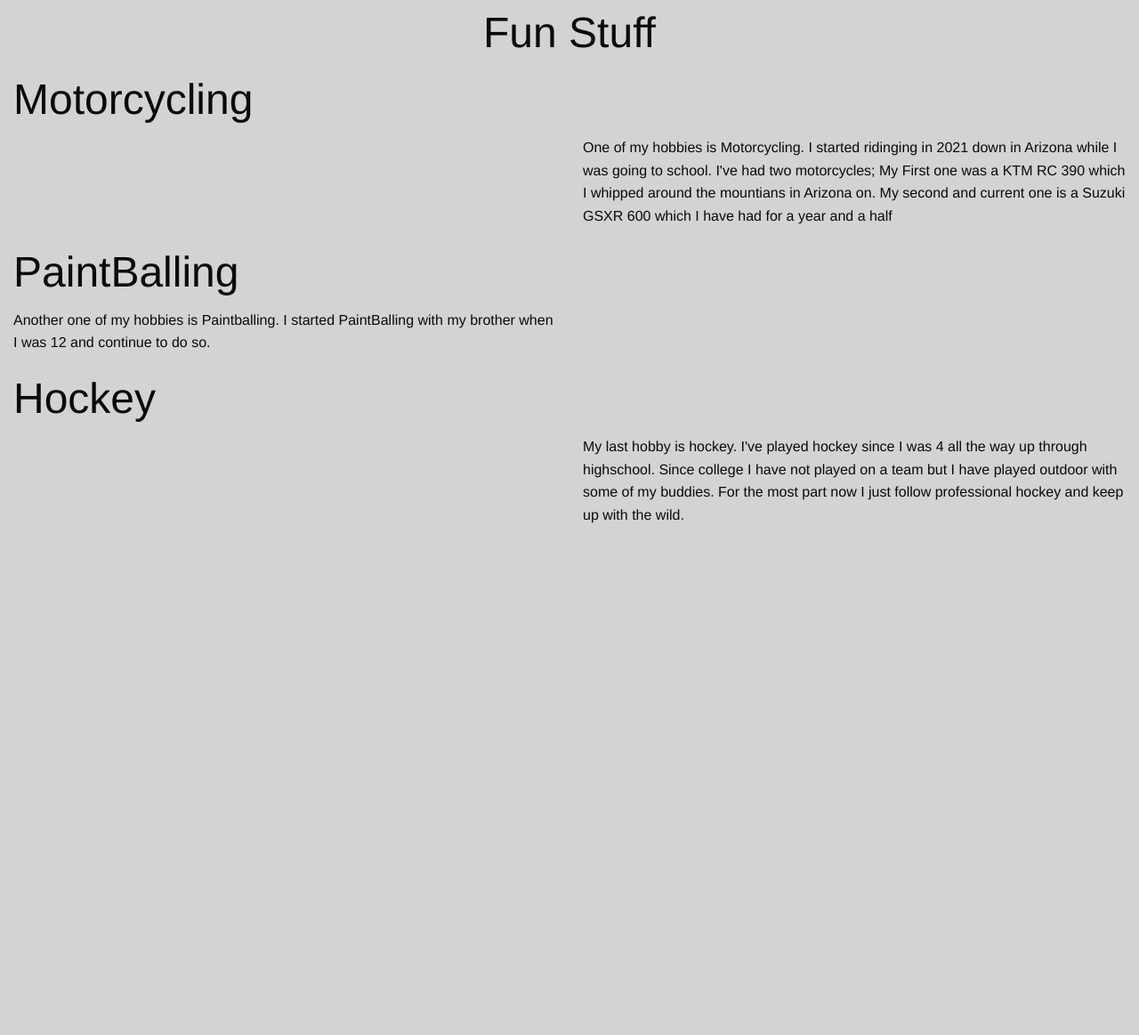
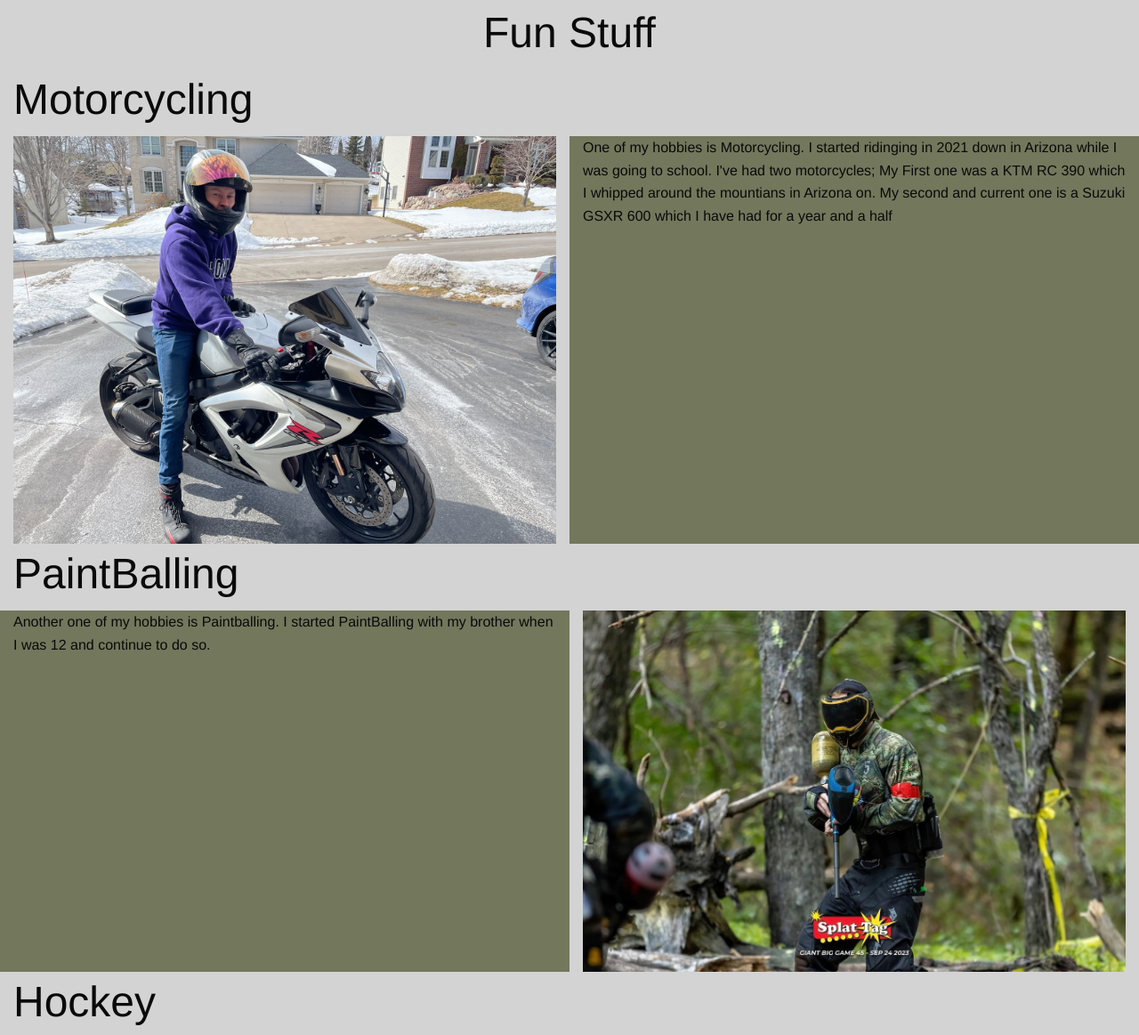
Before and after one commit to RussellOstergaard/RussellOstergaard.github.io, a plain HTML site: page fun.html in a window 1280 px wide. Shown: the part 54-1217 px from the top of the page at 89% size. Before the commit the page ends 800 px from the top, so only its background shows below. Drawn offline with Linux system fonts and the light colour scheme.

Commit message:
Added All pictures

```diff
--- a/fun.html
+++ b/fun.html
@@ -38,8 +38,8 @@
                         <div class="cell">
                             <h1>Motorcycling</h1>
                         </div>
-                        <div class="cell small-12 large-6"><img src=""></div>
-                        <div class="cell large-auto">
+                        <div class="cell small-12 large-6"><img src="motorcycle.JPG"></div>
+                        <div class="cell large-auto" style="background-color: #73775c;">
                             <p>One of my hobbies is Motorcycling. I started ridinging in 2021 down in Arizona while I was going to school. I've had two motorcycles; My First one was a KTM RC 390 which
                                  I whipped around the mountians in Arizona on. My second and current one is a Suzuki GSXR 600 which I have had for a year and a half</p>
                         </div>
@@ -47,16 +47,16 @@
                         <div class="cell">
                             <h1>PaintBalling</h1>
                         </div>
-                        <div class="cell large-auto">
+                        <div class="cell large-auto" style="background-color: #73775c;">
                             <p>Another one of my hobbies is Paintballing. I started PaintBalling with my brother when I was 12 and continue to do so.</p>
                         </div>
-                        <div class="cell small-12 large-6"><img src=""></div>
+                        <div class="cell small-12 large-6"><img src="paintball.JPG"></div>
                         <!-- Hockey -->
                         <div class="cell">
                             <h1>Hockey</h1>
                         </div>
-                        <div class="cell small-12 large-6"><img src=""></div>
-                        <div class="cell large-auto">
+                        <div class="cell small-12 large-6"><img src="hockey.JPG"></div>
+                        <div class="cell large-auto" style="background-color: #73775c;">
                             <p>My last hobby is hockey. I've played hockey since I was 4 all the way up through highschool. Since college I have not played on a team but I have played outdoor with some
                                  of my buddies. For the most part now I just follow professional hockey and keep up with the wild.</p>
                         </div>
```
Also changed, not shown: index.html (+1 -1 lines), projects.html (+1 -1 lines), Pyrdle.png (added), headshot.JPG (added), hockey.JPG (added), motorcycle.JPG (added), paintball.JPG (added).
